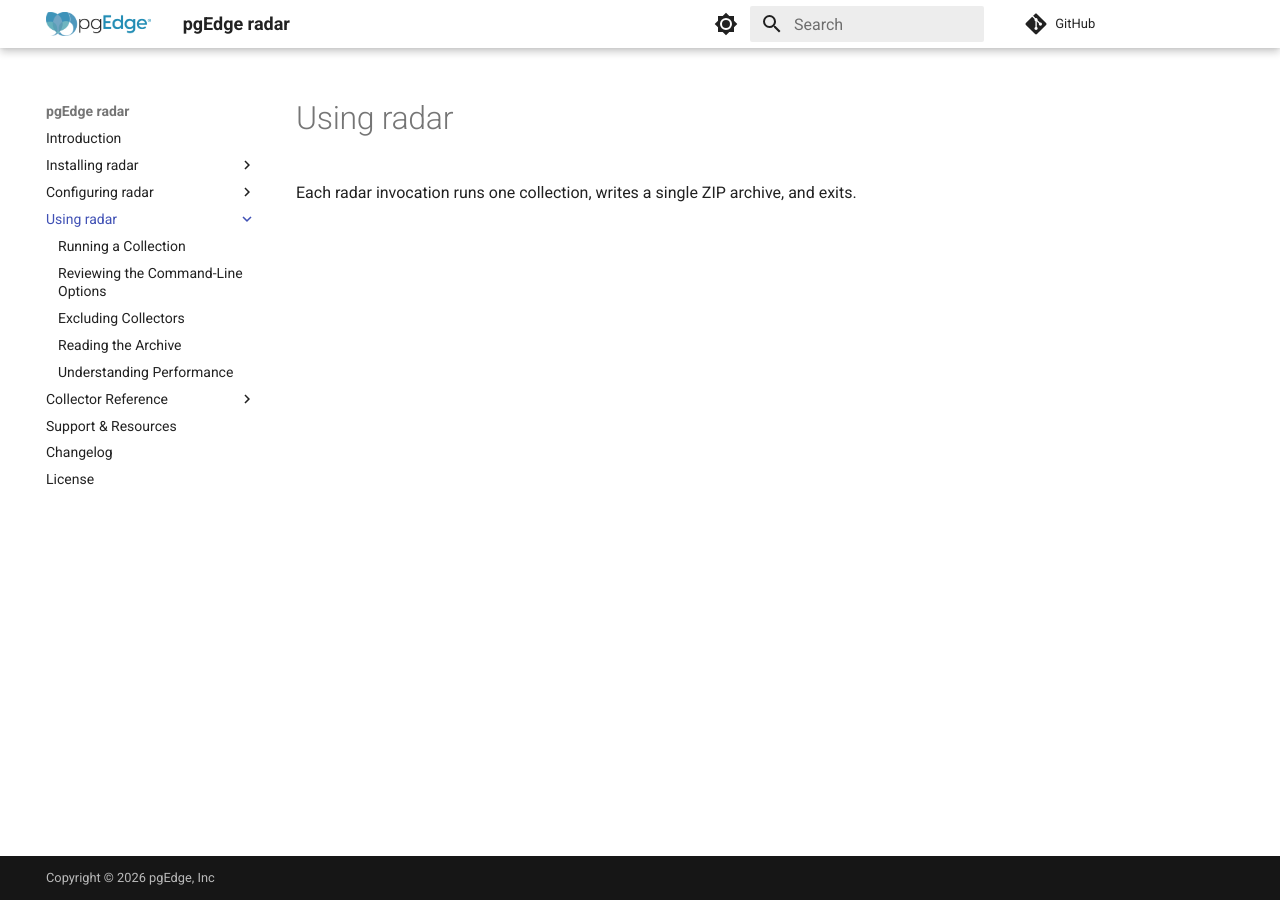
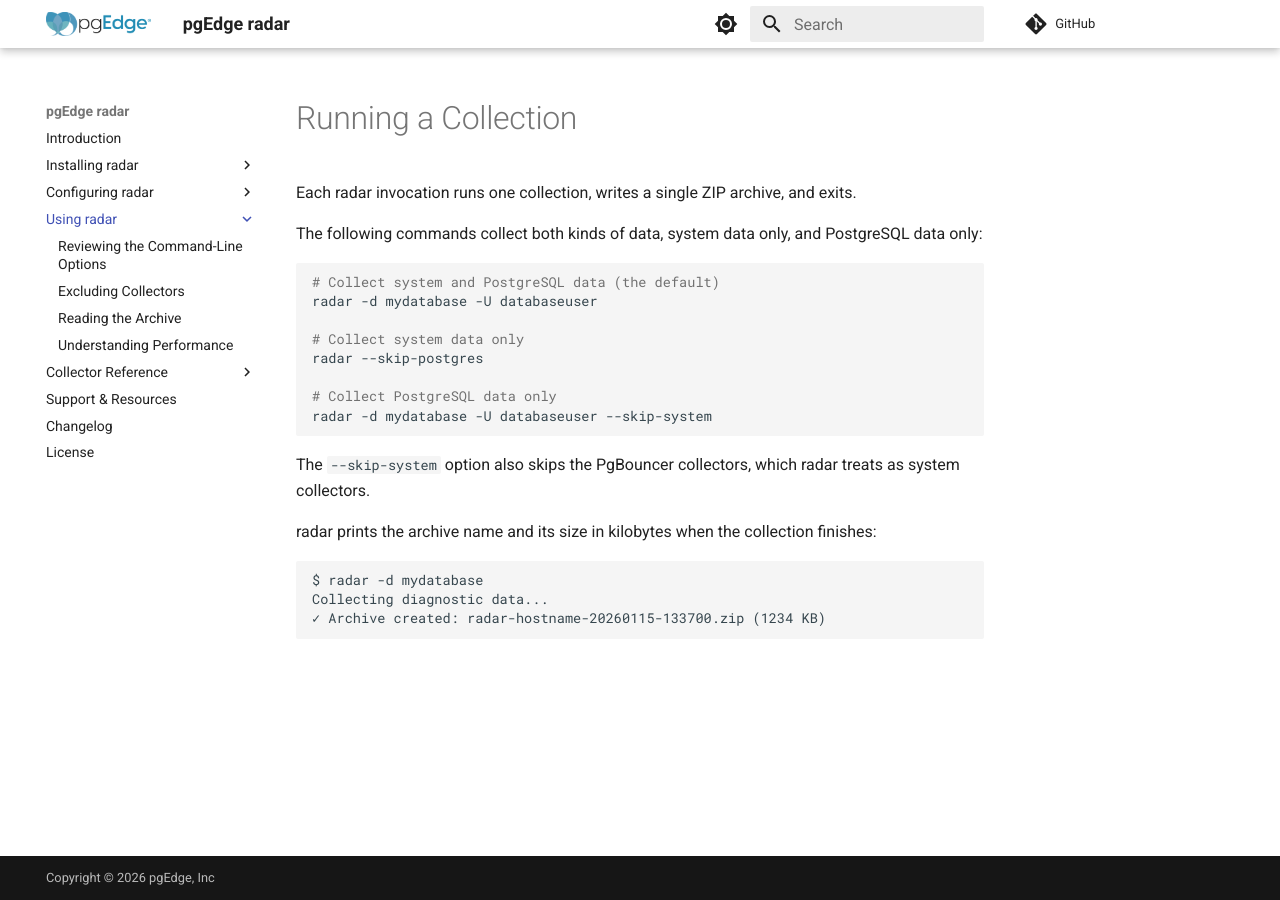
Before and after one commit to pgEdge/radar, an MkDocs documentation site: the page built from docs/using/index.md, in a window 1280 px wide. Built offline with MkDocs 1.6.1 and Material for MkDocs 9.7.7, drawn with Linux system fonts in a browser that asks for light colours; comment, search, counter and statistics services are not loaded.

Commit message:
docs: make Running a Collection the Using radar landing page

````diff
--- a/docs/using/index.md
+++ b/docs/using/index.md
@@ -1,4 +1,30 @@
-# Using radar
+# Running a Collection
 
 Each radar invocation runs one collection, writes a single ZIP archive, and
 exits.
+
+The following commands collect both kinds of data, system data only, and
+PostgreSQL data only:
+
+```bash
+# Collect system and PostgreSQL data (the default)
+radar -d mydatabase -U databaseuser
+
+# Collect system data only
+radar --skip-postgres
+
+# Collect PostgreSQL data only
+radar -d mydatabase -U databaseuser --skip-system
+```
+
+The `--skip-system` option also skips the PgBouncer collectors, which radar
+treats as system collectors.
+
+radar prints the archive name and its size in kilobytes when the collection
+finishes:
+
+```text
+$ radar -d mydatabase
+Collecting diagnostic data...
+✓ Archive created: radar-hostname-20260115-133700.zip (1234 KB)
+```
--- a/mkdocs.yml
+++ b/mkdocs.yml
@@ -67,7 +67,6 @@ nav:
       - Choosing Permissions: configuring/permissions.md
   - Using radar:
       - using/index.md
-      - Running a Collection: using/running_a_collection.md
       - Reviewing the Command-Line Options: using/command_line_options.md
       - Excluding Collectors: using/excluding_collectors.md
       - Reading the Archive: using/reading_the_archive.md
````
Also changed, not shown: README.md (+2 -4 lines), docs/using/running_a_collection.md (deleted, +0 -27 lines).
